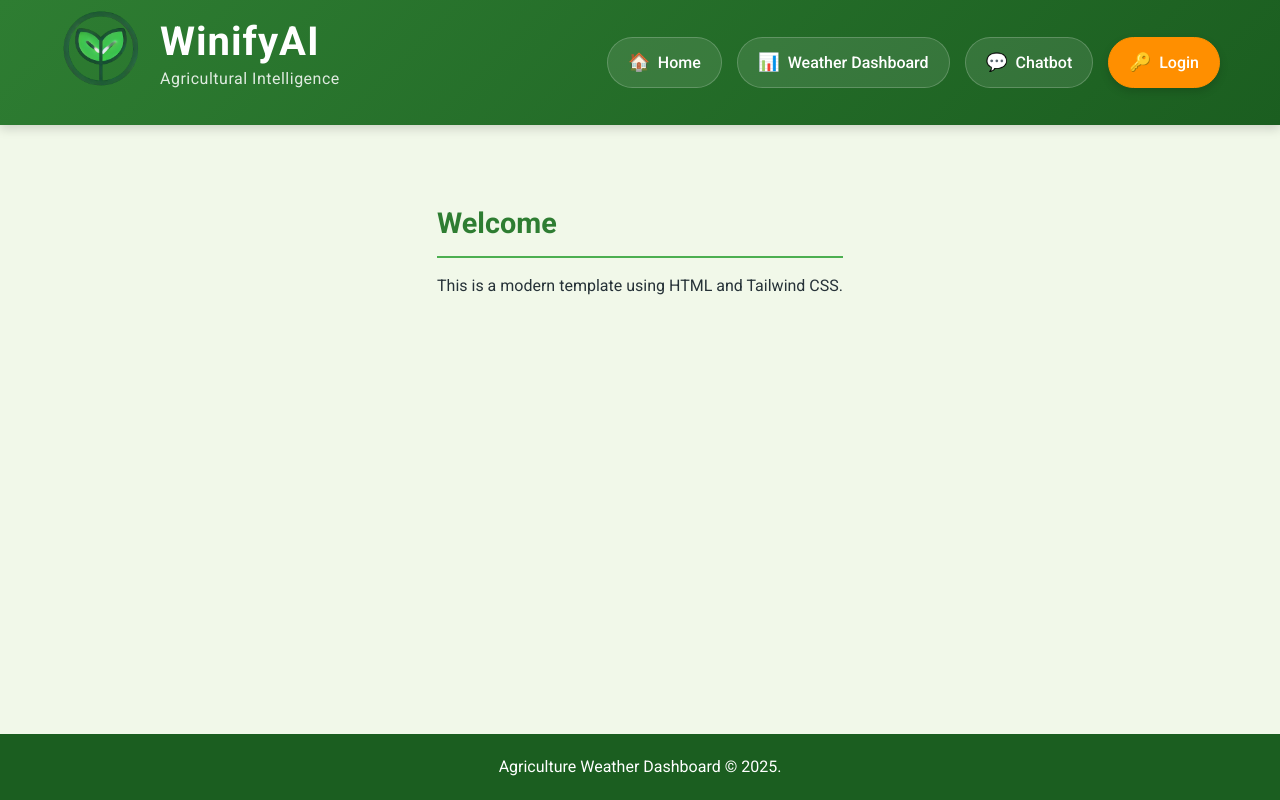
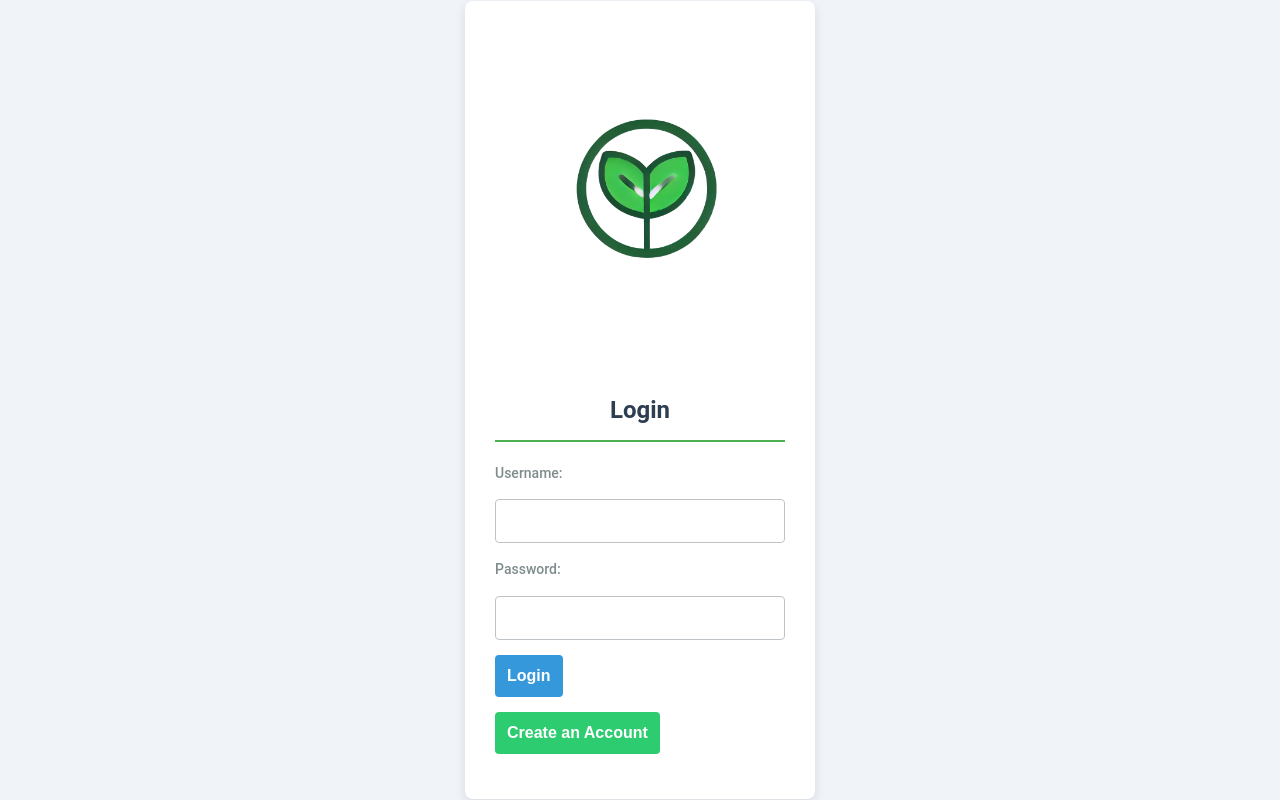
Before and after one commit to samsat701/HackIllinois2025, a Flask app: page /login in a window 1280 px wide. Run offline with Flask 3, Linux system fonts and the light colour scheme.

Commit message:
Login page UI updated

```diff
--- a/app.py
+++ b/app.py
@@ -9,21 +9,18 @@ from google import genai
 gemini_api_key = os.getenv("GEMINI_API_KEY")
 client = genai.Client(api_key=gemini_api_key)
 
-from flask import Flask, render_template, request, jsonify, url_for
+from flask import Flask, render_template, request, jsonify, url_for, redirect, session, flash
 import requests
 from datetime import datetime
 import pytz
 
 app = Flask(__name__)
+app.secret_key = os.getenv("SECRET_KEY", "your_default_secret_key")  # Set a secure secret key!
 
 def convert_markdown(md_text):
-    """
-    Convert Markdown text to HTML with additional extensions.
-    """
-    # Use extensions for better formatting
     return markdown.markdown(md_text, extensions=['tables', 'fenced_code', 'nl2br'])
 
-# (Existing functions for weather and coordinates remain unchanged)
+# Existing functions for weather and coordinates remain unchanged
 def compute_center(coordinates):
     lats = [coord["lat"] for coord in coordinates]
     lons = [coord["lon"] for coord in coordinates]
@@ -71,12 +68,53 @@ def map_weather_icon(weathercode):
     else:
         return "default.png"
 
+# ------------------------------
+# Login and Logout functionality
+# ------------------------------
+
+@app.route("/login", methods=["GET", "POST"])
+def login():
+    if request.method == "POST":
+        # For demo purposes, we're using hard-coded credentials.
+        # In a real app, use a database and hashed passwords.
+        username = request.form.get("username")
+        password = request.form.get("password")
+
+        if username == "admin" and password == "password":
+            session["username"] = username
+            return redirect(url_for("home"))
+        else:
+            flash("Invalid credentials. Please try again.")
+            return redirect(url_for("login"))
+    return render_template("login.html")
+
+@app.route("/logout")
+def logout():
+    session.pop("username", None)
+    return redirect(url_for("login"))
+
+# ------------------------------
+# Protected Routes (Login Required)
+# ------------------------------
+
+def login_required(func):
+    """Decorator to check if the user is logged in."""
+    from functools import wraps
+    @wraps(func)
+    def decorated_view(*args, **kwargs):
+        if "username" not in session:
+            return redirect(url_for("login"))
+        return func(*args, **kwargs)
+    return decorated_view
+
 @app.route("/")
+@login_required
 def home():
     now = datetime.now()
-    return render_template("home.html", now=now)
+    return render_template("home.html", now=now, username=session.get("username"))
 
 @app.route("/weather", methods=["GET", "POST"])
+@login_required
 def dashboard():
     farm_name = None
     forecast_data = None
@@ -198,16 +236,13 @@ def dashboard():
 
 
 @app.route("/chatbot")
+@login_required
 def chatbot():
     now = datetime.now()
     return render_template("chatbot.html", now=now)
 
-
-@app.route("/login")
-def login():
-    return render_template("login.html")
-
 @app.route("/get_response", methods=["POST"])
+@login_required
 def get_response():
     data = request.get_json()
     user_message = data.get("message", "")
@@ -217,12 +252,10 @@ You are an expert agriculture specialist named Randy.
 {user_message}
 """
     try:
-        # Using Gemini API instead of OpenAI:
         response = client.models.generate_content(
             model="gemini-2.0-flash",
             contents=prompt
         )
-        # Convert Markdown response to HTML so formatting is preserved
         final_response = convert_markdown(response.text)
     except Exception as e:
         final_response = "Sorry, I encountered an error: " + str(e)
--- a/templates/chatbot.html
+++ b/templates/chatbot.html
@@ -31,10 +31,6 @@
           <span class="nav-icon">💬</span>
           <span>Chatbot</span>
         </a>
-        <a href="{{ url_for('login') }}" class="nav-link {% if request.endpoint == 'login' %}active{% endif %}">
-          <span class="nav-icon">🔑</span>
-          <span>Login</span>
-      </a>
       </nav>
     </div>
   </header>
--- a/templates/dashboard.html
+++ b/templates/dashboard.html
@@ -29,10 +29,6 @@
         <a href="{{ url_for('chatbot') }}" class="nav-link active">
           <span class="nav-icon">💬</span>
           <span>Chatbot</span>
-        </a>
-        <a href="{{ url_for('login') }}" class="nav-link">
-          <span class="nav-icon">🔑</span>
-          <span>Login</span>
         </a>
       </nav>
     </div>
--- a/templates/login.html
+++ b/templates/login.html
@@ -1,52 +1,140 @@
 <!DOCTYPE html>
 <html lang="en">
 <head>
-    <meta charset="UTF-8">
-    <meta name="viewport" content="width=device-width, initial-scale=1.0">
-    <title>WinifyAI | Agricultural Weather Intelligence</title>
-    <link href="https://fonts.googleapis.com/css2?family=Roboto:wght@400;500;700&display=swap" rel="stylesheet">
-    <link rel="stylesheet" href="{{ url_for('static', filename='styles.css') }}">
+  <meta charset="UTF-8">
+  <meta name="viewport" content="width=device-width, initial-scale=1.0">
+  <title>Login - WinifyAI</title>
+  <link rel="stylesheet" href="{{ url_for('static', filename='styles.css') }}">
+  <style>
+    body {
+      font-family: 'Roboto', sans-serif;
+      background-color: #f0f4f8;
+      display: flex;
+      justify-content: center; /* Center horizontally */
+      align-items: center;     /* Center vertically */
+      height: 100vh;           /* Full height of the viewport */
+      margin: 0;
+    }
+
+    .login-container {
+      background-color: white;
+      border-radius: 8px;
+      box-shadow: 0 4px 12px rgba(0, 0, 0, 0.1);
+      padding: 30px;  /* Reduced padding */
+      width: 100%;
+      max-width: 350px;  /* Reduced max-width */
+      text-align: center;
+    }
+
+    .login-container img {
+      height: 300px; /* Adjusted size */
+      width: auto;
+      margin-bottom: 40px; /* Increased margin-bottom */
+      display: block;
+      margin-left: auto;
+      margin-right: auto;
+      margin-top: 20px; /* Added top margin to move it down a bit */
+    }
+
+    h2 {
+      color: #2c3e50;
+      font-size: 24px;
+      margin-bottom: 20px;
+    }
+
+    form {
+      display: flex;
+      flex-direction: column;
+      gap: 15px;
+    }
+
+    label {
+      font-size: 14px;
+      text-align: left;
+      color: #7f8c8d;
+    }
+
+    input[type="text"], input[type="password"] {
+      padding: 12px;
+      border: 1px solid #bdc3c7;
+      border-radius: 4px;
+      font-size: 16px;
+      color: #2c3e50;
+    }
+
+    button {
+      padding: 12px;
+      border: none;
+      background-color: #3498db;
+      color: white;
+      border-radius: 4px;
+      font-size: 16px;
+      cursor: pointer;
+      transition: background-color 0.3s ease;
+    }
+
+    button:hover {
+      background-color: #2980b9;
+    }
+
+    .flashes {
+      list-style-type: none;
+      padding: 0;
+      margin-bottom: 20px;
+    }
+
+    .flashes .error {
+      background-color: #e74c3c;
+      color: white;
+      padding: 10px;
+      border-radius: 4px;
+      font-size: 14px;
+      margin-bottom: 10px;
+    }
+
+    .create-account-btn {
+      padding: 12px;
+      border: none;
+      background-color: #2ecc71;
+      color: white;
+      border-radius: 4px;
+      font-size: 16px;
+      cursor: pointer;
+      transition: background-color 0.3s ease;
+      margin-bottom: 15px; /* Space between the button and login button */
+    }
+
+    .create-account-btn:hover {
+      background-color: #27ae60;
+    }
+  </style>
 </head>
-<body class="bg-gray-100 text-gray-900">
-    <header>
-        <div class="header-container">
-            <div class="logo-container">
-            <img src="{{ url_for('static', filename='icons/logo2.png') }}" alt="WinifyAI Logo" class="logo">
-            <div class="title-container">
-              <h1>WinifyAI</h1>
-              <span class="logo-tagline">Agricultural Intelligence</span>
-            </div>
-          </div>
-            <nav>
-                <a href="{{ url_for('home') }}" class="nav-link {% if request.endpoint == 'home' %}active{% endif %}">
-                    <span class="nav-icon">🏠</span>
-                    <span>Home</span>
-                </a>
-                <a href="{{ url_for('dashboard') }}" class="nav-link {% if request.endpoint == 'dashboard' %}active{% endif %}">
-                    <span class="nav-icon">📊</span>
-                    <span>Weather Dashboard</span>
-                </a>
-                <a href="{{ url_for('chatbot') }}" class="nav-link {% if request.endpoint == 'chatbot' %}active{% endif %}">
-                    <span class="nav-icon">💬</span>
-                    <span>Chatbot</span>
-                </a>
-                <a href="{{ url_for('login') }}" class="nav-link {% if request.endpoint == 'login' %}active{% endif %}">
-                    <span class="nav-icon">🔑</span>
-                    <span>Login</span>
-                </a>
-            </nav>
-        </div>
-    </header>
+<body>
+  <div class="login-container">
+    <img src="{{ url_for('static', filename='icons/logo2.png') }}" alt="WinifyAI Logo">
+    <h2>Login</h2>
 
-    <main class="container mx-auto my-10 p-4">
-        <section class="bg-white p-6 rounded-lg shadow-md">
-            <h2 class="text-xl font-semibold mb-2">Welcome</h2>
-            <p class="text-gray-700">This is a modern template using HTML and Tailwind CSS.</p>
-        </section>
-    </main>
+    {% with messages = get_flashed_messages() %}
+      {% if messages %}
+        <ul class="flashes">
+          {% for message in messages %}
+            <li class="error">{{ message }}</li>
+          {% endfor %}
+        </ul>
+      {% endif %}
+    {% endwith %}
 
-    <footer class="bg-gray-800 text-white p-4 text-center">
-        <p> Agriculture Weather Dashboard &copy; 2025.</p>
-    </footer>
+    <form method="post">
+      <label for="username">Username:</label>
+      <input type="text" name="username" id="username" required>
+      <label for="password">Password:</label>
+      <input type="password" name="password" id="password" required>
+
+      <button type="submit">Login</button>
+
+            <!-- "Create an Account" button -->
+            <button type="button" class="create-account-btn">Create an Account</button>
+    </form>
+  </div>
 </body>
 </html>
```
Also changed, not shown: templates/home.html (+28 -34 lines).
